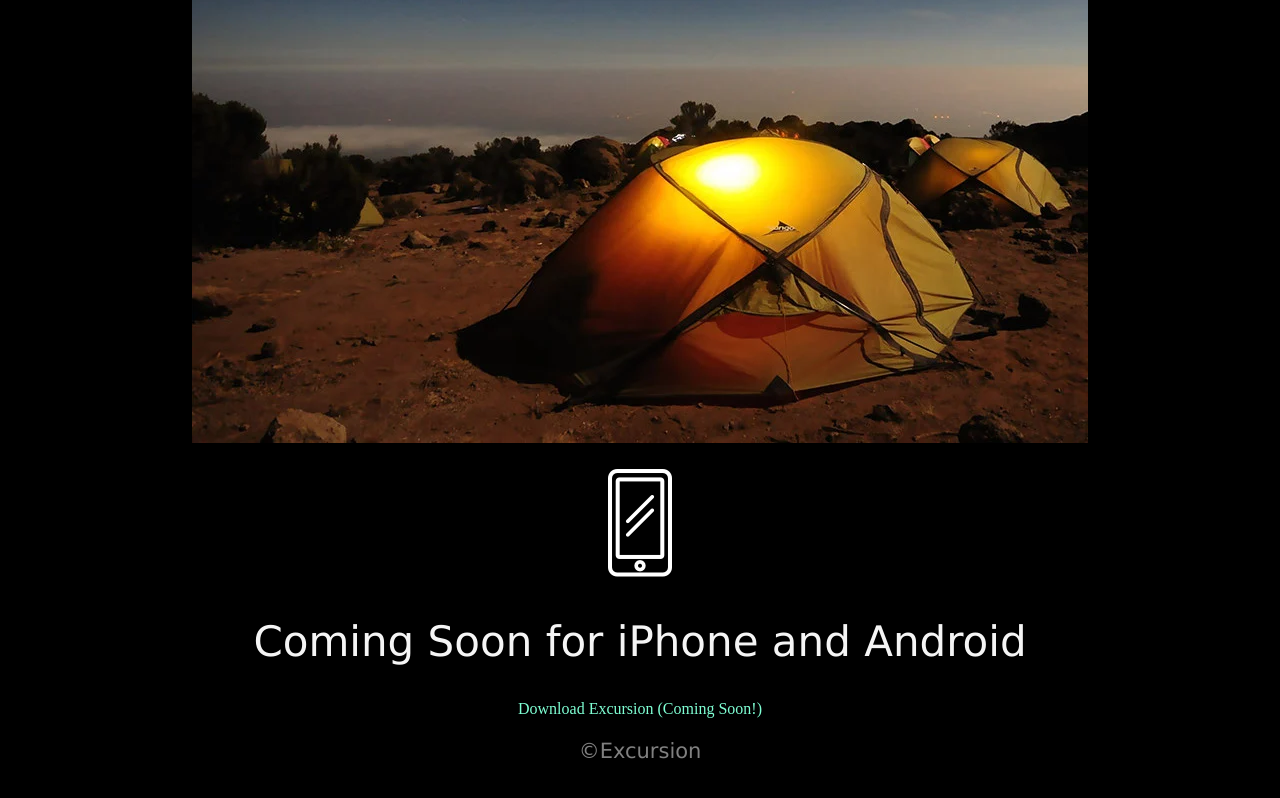
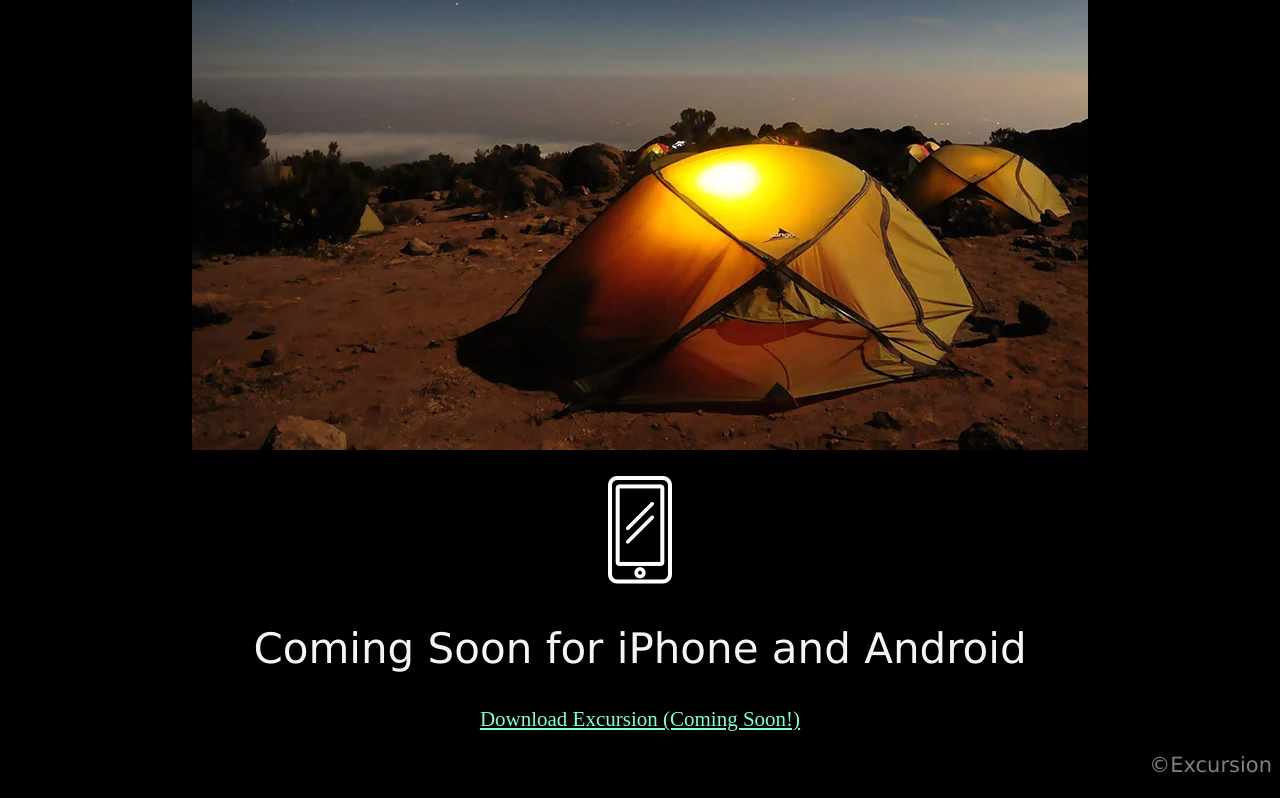
Before and after one commit to RyanBrinklow/excursion, a plain HTML site: page index.html in a window 1280 px wide. Shown: the part 545-1343 px from the top of the page. Drawn offline with Linux system fonts and the light colour scheme.

Commit message:
final commit

```diff
--- a/resources/css/style.css
+++ b/resources/css/style.css
@@ -18,17 +18,18 @@ h2 {
     color: whitesmoke;
 }
 
-a {
-    color: aquamarine;
-    font-size: 16px;
-}
-
 p {
     font-family: Verdana, Geneva, Tahoma, sans-serif;
     font-size: 21px;
     color: gray;
 }
 
-footer {
+footer p {
     text-align: right;
 }
+
+a {
+    text-decoration: underline;
+    color: aquamarine;
+    font-size: 21px;
+}
```
